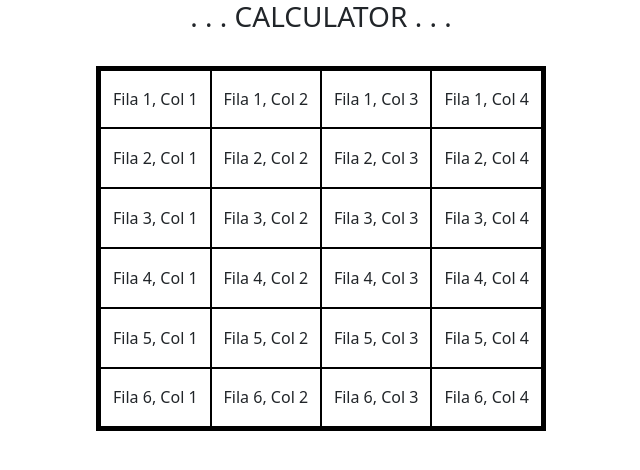
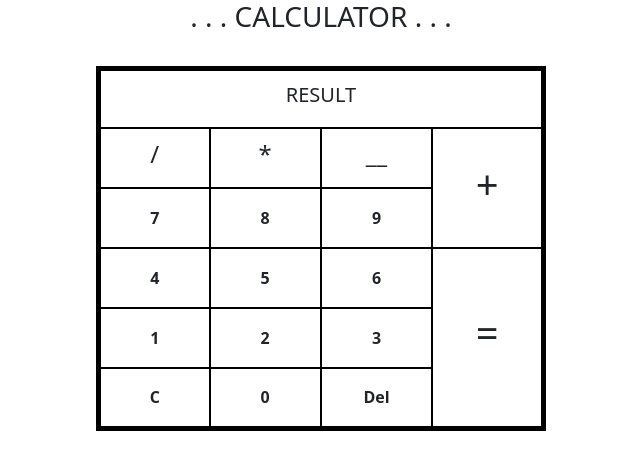
Before and after one commit to PEAJ-117/Calculadora_GPO_B, a React (Vite) app: page / in a window 1280 px wide. Shown: the top 470 px of the page, without its empty margins (319-959 px from the left). Built offline with nearby package versions, Linux system fonts and the light colour scheme.

Commit message:
Design the calculator

```diff
--- a/src/App.jsx
+++ b/src/App.jsx
@@ -9,45 +9,39 @@ function App() {
       <table style={{ border: '5px solid black', width: '450px' }}>
         {/* FIRST ROW */}
         <tr style={{ border: '2px solid black', height:'60px'}}>
-          <td align="center" style={{ border: '2px solid black' }}>Fila 1, Col 1</td>
-          <td align="center" style={{ border: '2px solid black' }}>Fila 1, Col 2</td>
-          <td align="center" style={{ border: '2px solid black' }}>Fila 1, Col 3</td>
-          <td align="center" style={{ border: '2px solid black' }}>Fila 1, Col 4</td>
+          <td colSpan={4} align="center" style={{ border: '2px solid black' }}><h5>RESULT</h5></td> {/* Column */}
         </tr>
         {/* SECOND ROW */}
         <tr style={{ border: '2px solid black', height:'60px' } }>
-          <td align="center" style={{ border: '2px solid black' }}>Fila 2, Col 1</td>
-          <td align="center" style={{ border: '2px solid black' }}>Fila 2, Col 2</td>
-          <td align="center" style={{ border: '2px solid black' }}>Fila 2, Col 3</td>
-          <td align="center" style={{ border: '2px solid black' }}>Fila 2, Col 4</td>
+          <td align="center" style={{ border: '2px solid black', width:'30px' }}><h4>/</h4></td>
+          <td align="center" style={{ border: '2px solid black', width:'30px' }}><h4>*</h4></td>
+          <td align="center" style={{ border: '2px solid black', width:'30px' }}><h4>__</h4></td>
+          <td rowSpan={2} align="center" style={{ border: '2px solid black', width:'30px' }}><h1>+</h1></td>
         </tr>
         {/* THIRD ROW */}
         <tr style={{ border: '2px solid black', height:'60px' }}>
-          <td align="center" style={{ border: '2px solid black' }}>Fila 3, Col 1</td>
-          <td align="center" style={{ border: '2px solid black' }}>Fila 3, Col 2</td>
-          <td align="center" style={{ border: '2px solid black' }}>Fila 3, Col 3</td>
-          <td align="center" style={{ border: '2px solid black' }}>Fila 3, Col 4</td>
+          <td align="center" style={{ border: '2px solid black' , width:'30px'}}><b>7</b></td>
+          <td align="center" style={{ border: '2px solid black' , width:'30px'}}><b>8</b></td>
+          <td align="center" style={{ border: '2px solid black' , width:'30px'}}><b>9</b></td>
         </tr>
         {/* FOURTH ROW */}
         <tr style={{ border: '2px solid black', height:'60px' }}>
-          <td align="center" style={{ border: '2px solid black' }}>Fila 4, Col 1</td>
-          <td align="center" style={{ border: '2px solid black' }}>Fila 4, Col 2</td>
-          <td align="center" style={{ border: '2px solid black' }}>Fila 4, Col 3</td>
-          <td align="center" style={{ border: '2px solid black' }}>Fila 4, Col 4</td>
+          <td align="center" style={{ border: '2px solid black' }}><b>4</b></td>
+          <td align="center" style={{ border: '2px solid black' }}><b>5</b></td>
+          <td align="center" style={{ border: '2px solid black' }}><b>6</b></td>
+          <td rowSpan={3} align="center" style={{ border: '2px solid black' }}><h1>=</h1></td>
         </tr>
         {/* FIFTH ROW */}
         <tr style={{ border: '2px solid black', height:'60px' }}>
-          <td align="center" style={{ border: '2px solid black' }}>Fila 5, Col 1</td>
-          <td align="center" style={{ border: '2px solid black' }}>Fila 5, Col 2</td>
-          <td align="center" style={{ border: '2px solid black' }}>Fila 5, Col 3</td>
-          <td align="center" style={{ border: '2px solid black' }}>Fila 5, Col 4</td>
+          <td align="center" style={{ border: '2px solid black' }}><b>1</b></td>
+          <td align="center" style={{ border: '2px solid black' }}><b>2</b></td>
+          <td align="center" style={{ border: '2px solid black' }}><b>3</b></td>
         </tr>
         {/* SIXTH ROW */}
         <tr style={{ border: '2px solid black', height:'60px' }}>
-          <td align="center" style={{ border: '2px solid black' }}>Fila 6, Col 1</td>
-          <td align="center" style={{ border: '2px solid black' }}>Fila 6, Col 2</td>
-          <td align="center" style={{ border: '2px solid black' }}>Fila 6, Col 3</td>
-          <td align="center" style={{ border: '2px solid black' }}>Fila 6, Col 4</td>
+          <td align="center" style={{ border: '2px solid black' }}><b>C</b></td>
+          <td align="center" style={{ border: '2px solid black' }}><b>0</b></td>
+          <td align="center" style={{ border: '2px solid black' }}><b>Del</b></td>
         </tr>
       </table> {/* END TABLE */}
      </div>
```
